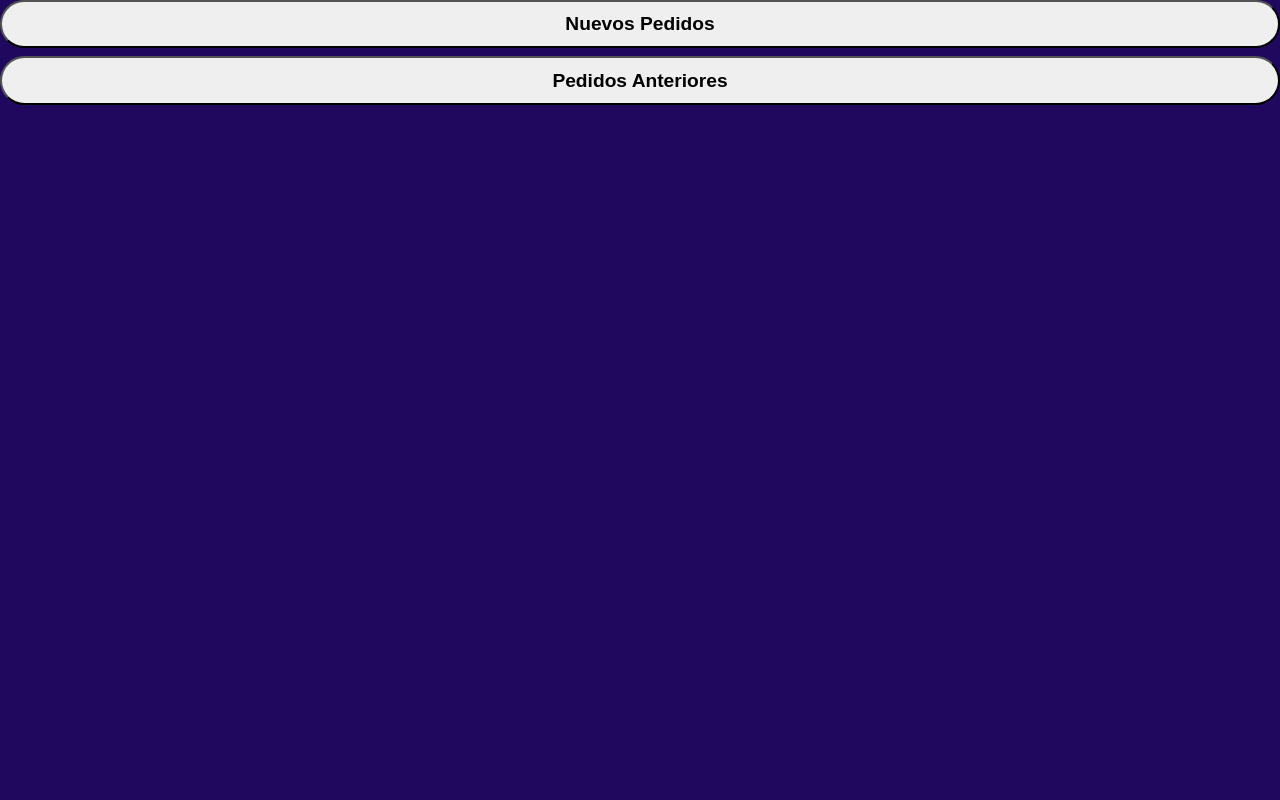
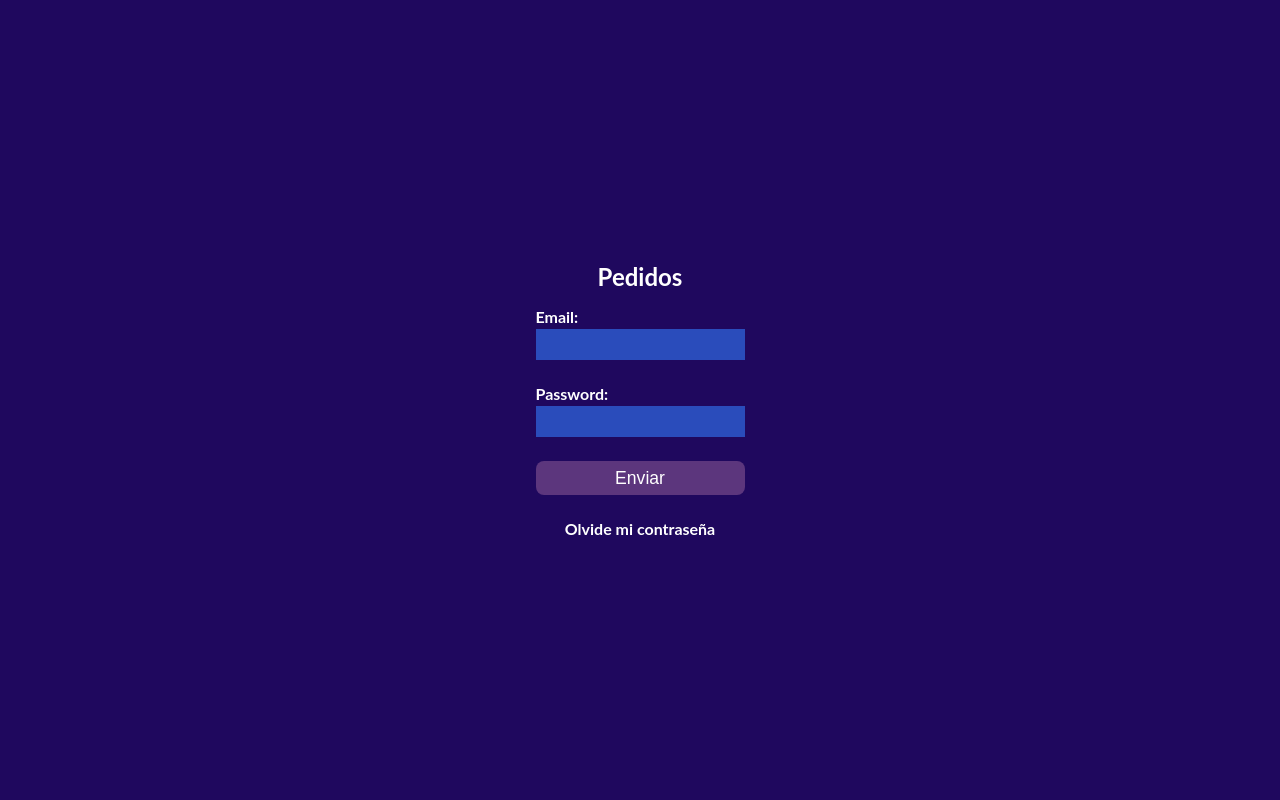
Before and after one commit to NETMALLORCA/pedidos, a plain HTML site: page index.html in a window 1280 px wide. Drawn offline with Linux system fonts and the light colour scheme.

Commit message:
Refactor

```diff
--- a/index.html
+++ b/index.html
@@ -10,13 +10,9 @@
 </head>
 
 <body>
-    <header>
-        <logo-component></logo-component>
-        <menu-component></menu-component>
-        <sale-component></sale-component>
-    </header>
-    <main>
-        <hero-component></hero-component>
+    <main class="center">
+        <title-component title="Pedidos" font-size="1.5rem"></title-component>
+        <login-component></login-component>
     </main>
 </body>
 
```
